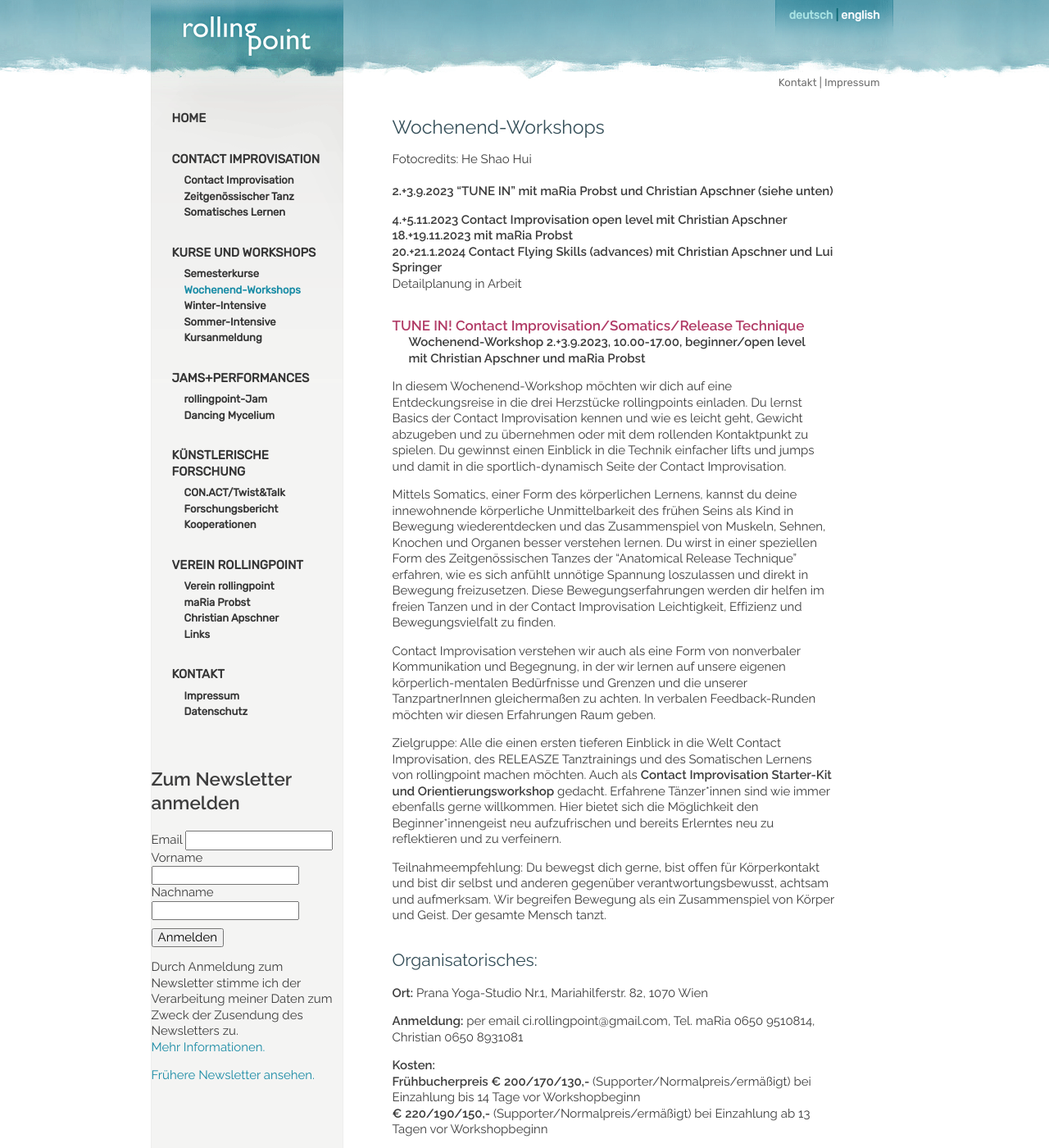
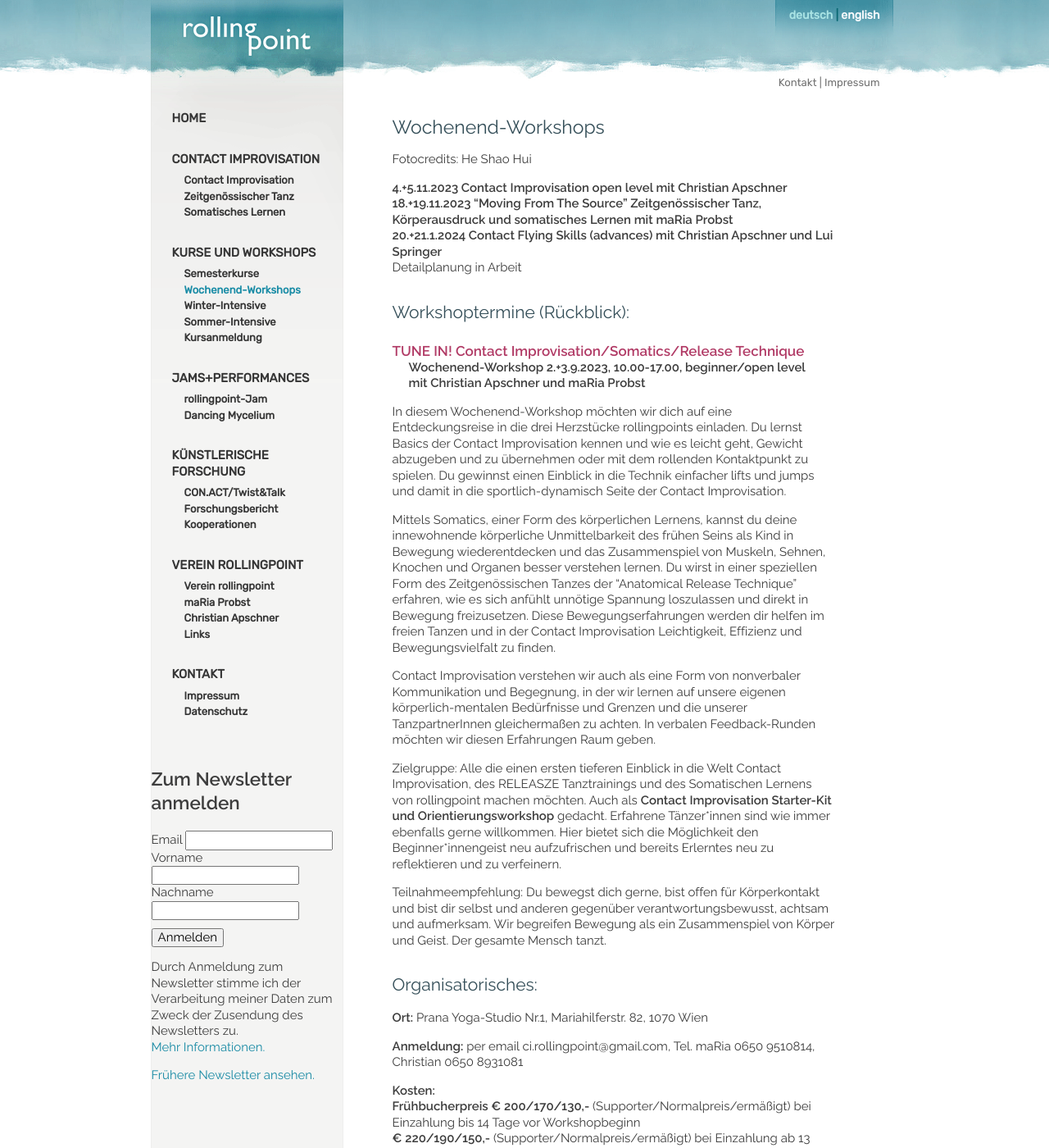
Before and after one commit to manulari/rollingpointat, a Jekyll site: the page built from _pages_de/workshops.md, in a window 1280 px wide and 1400 px high. Shown: the whole window at 82% size. Built offline with Jekyll 4.4.1, drawn with Linux system fonts in a browser that asks for light colours; comment, search, counter and statistics services are not loaded; some of the changed text lies outside the part shown.

Commit message:
Update page (de) “workshops”

```diff
--- a/_pages_de/workshops.md
+++ b/_pages_de/workshops.md
@@ -4,16 +4,16 @@ title: Wochenend-Workshops
 ---
 # Wochenend-Workshops
 
-Fotocredits: He Shao Hui\
-\
-**2.+3.9.2023 "TUNE IN" mit maRia Probst und Christian Apschner (siehe unten)**
+Fotocredits: He Shao Hui
 
 **4.+5.11.2023 Contact Improvisation open level mit Christian Apschner**\
-**18.+19.11.2023 mit maRia Probst**\
+**18.+19.11.2023 "Moving From The Source" Zeitgenössischer Tanz, Körperausdruck und somatisches Lernen mit maRia Probst**\
 **20.+21.1.2024 Contact Flying Skills (advances) mit Christian Apschner und Lui Springer**\
 Detailplanung in Arbeit
 
 <div class="named-anchor" id="liquid"></div>
+
+## Workshoptermine (Rückblick):
 
 #### **TUNE IN! Contact Improvisation/Somatics/Release Technique**
 
```
Also changed, not shown: other parts of _pages_de/workshops.md (+0 -2 lines).
